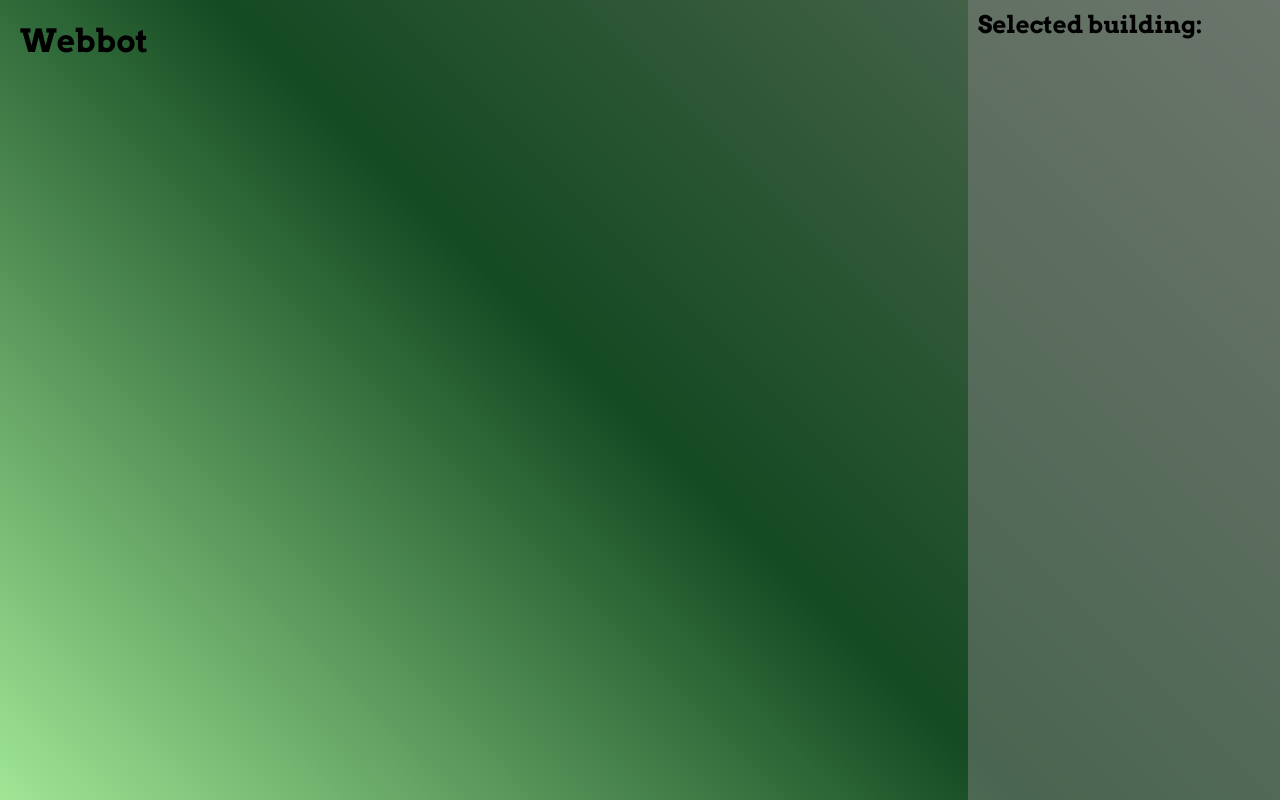
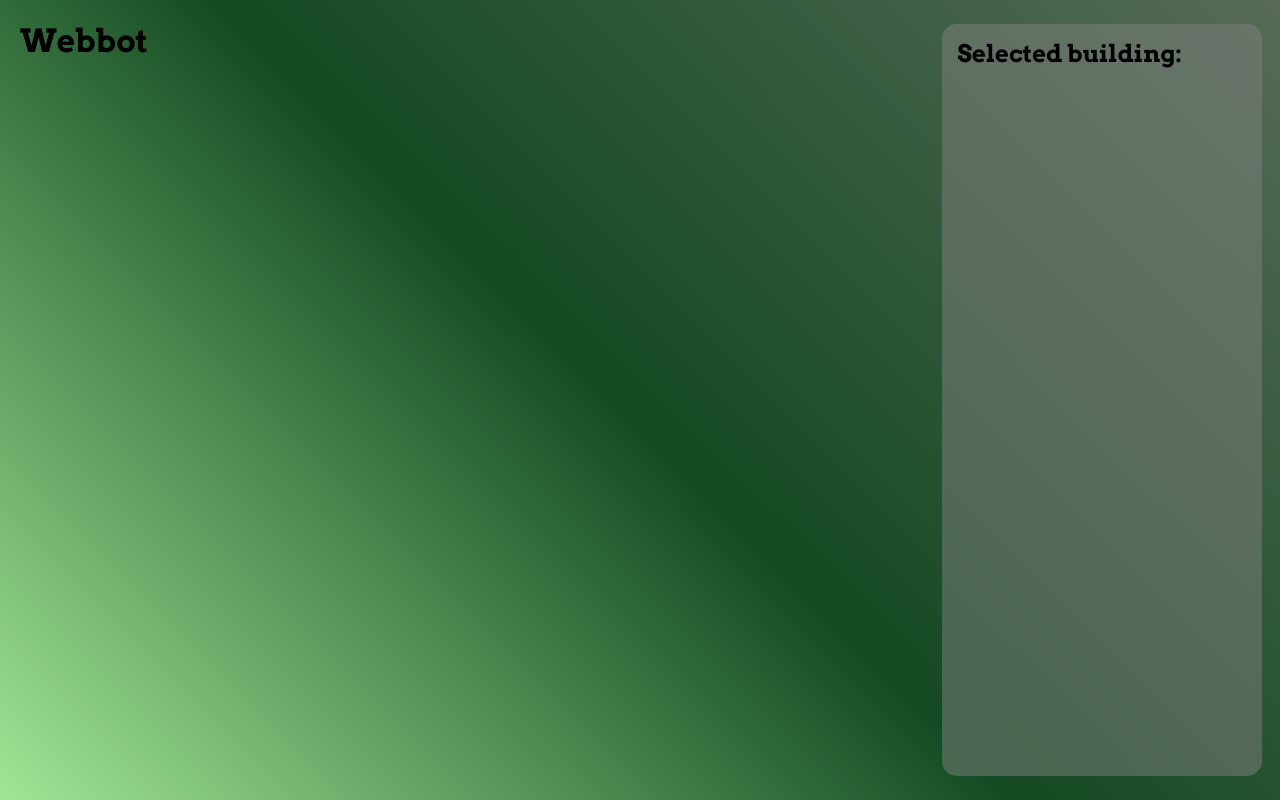
Before and after one commit to SomeRandomGitGuy/webby-game-thingo, a plain HTML site: page public/index.html in a window 1280 px wide. Drawn offline with Linux system fonts and the light colour scheme; a web font is replaced by a local one.

Commit message:
rounded options box

```diff
--- a/public/index.css
+++ b/public/index.css
@@ -17,7 +17,7 @@ h1 {
 }
 
 h2 {
-    margin: 10px;
+    margin: 15px;
     position: absolute;
 }
 
@@ -43,8 +43,9 @@ h2 {
 .options-box {
     background-color: rgba(128, 128, 128,0.5);
     position: absolute;
-    top: 0%;
+    top: 3%;
     width: 25%;
-    height: 100%;
-    left: 75%;
+    height: 94%;
+    right: 2%;
+    border-radius: 15px;
 }
```
